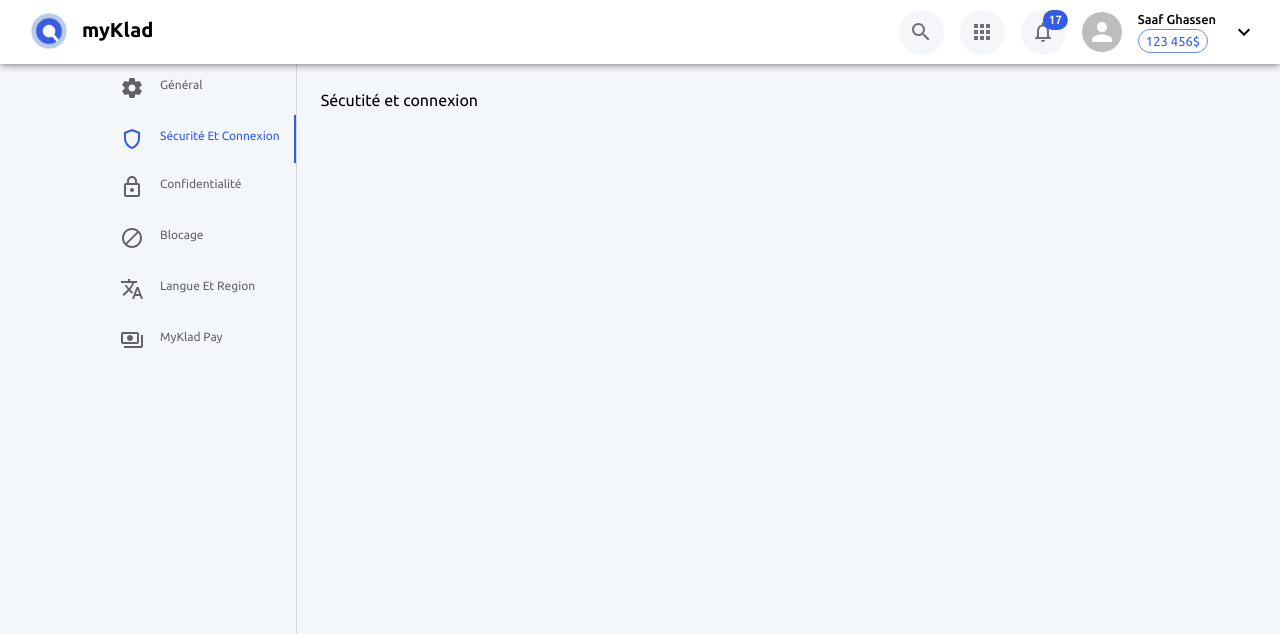
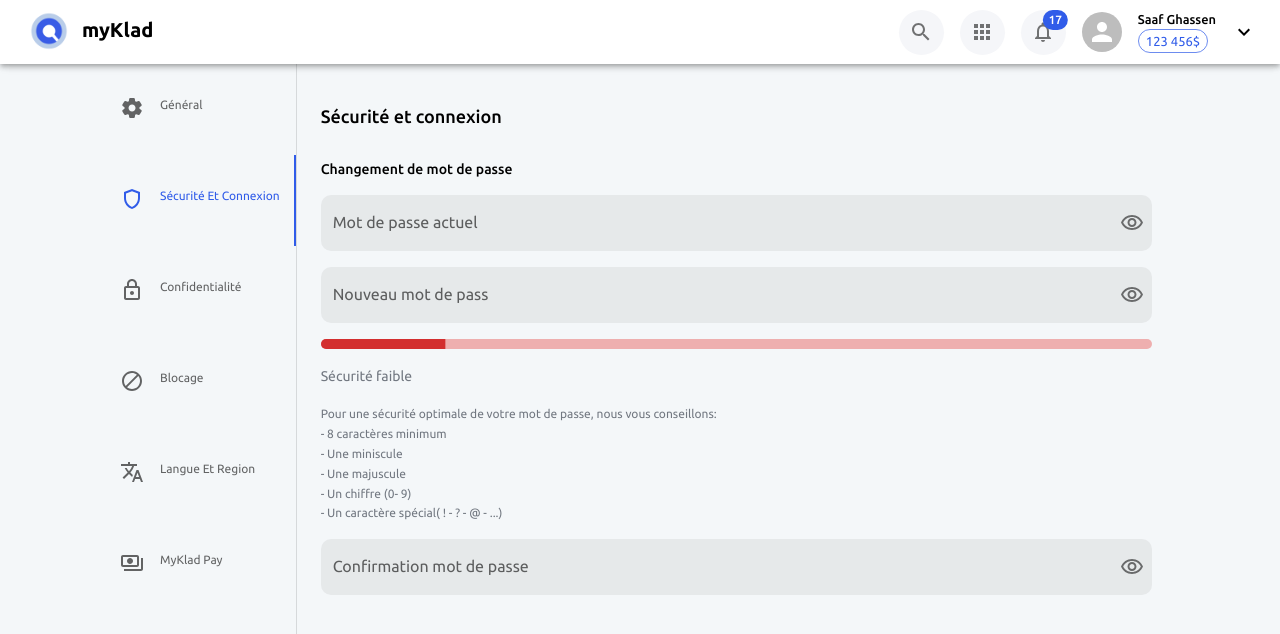
Before and after one commit to lancersEnt/MyKlad-fe, a React (Vite) app: page /settings in a window 1280 px wide. Both pictures are taken after a click on the tab "Sécurité Et Connexion". Shown: the top 634 px of the page. Built offline with nearby package versions, Linux system fonts and the light colour scheme.

Commit message:
General/security tabs

```diff
--- /dev/null
+++ b/src/components/settings/GeneralTab.tsx
@@ -0,0 +1,82 @@
+import { Box, Stack, Typography } from '@mui/material';
+import { ReactElement } from 'react';
+import CustomTextField from '../common/inputs/CustomTextField';
+
+function GeneralTab(): ReactElement {
+  return (
+    <Box>
+      <Typography
+        component="h2"
+        variant="h5"
+        fontSize={18}
+        fontWeight={500}
+        py="1rem"
+      >
+        Paramètres généraux
+      </Typography>
+      <Box>
+        <Stack spacing={2}>
+          <CustomTextField
+            fullWidth
+            InputProps={{ disableUnderline: true }}
+            variant="filled"
+            label="Prénom d'usage"
+          />
+          <CustomTextField
+            fullWidth
+            InputProps={{ disableUnderline: true }}
+            variant="filled"
+            label="Nom de famille"
+          />
+          <CustomTextField
+            fullWidth
+            InputProps={{ disableUnderline: true }}
+            variant="filled"
+            type="date"
+            defaultValue={new Date().toISOString().slice(0, 10)}
+            label="Date de naissance"
+          />
+          <CustomTextField
+            fullWidth
+            InputProps={{ disableUnderline: true }}
+            variant="filled"
+            label="Lieu de naissance"
+          />
+          <CustomTextField
+            fullWidth
+            InputProps={{ disableUnderline: true }}
+            variant="filled"
+            label="Nationalité"
+          />
+          <CustomTextField
+            fullWidth
+            InputProps={{ disableUnderline: true }}
+            variant="filled"
+            label="Addresse de domiciliation"
+          />
+          <CustomTextField
+            fullWidth
+            InputProps={{ disableUnderline: true }}
+            type="email"
+            variant="filled"
+            label="Email"
+          />
+          <CustomTextField
+            fullWidth
+            InputProps={{ disableUnderline: true }}
+            variant="filled"
+            label="Tél. Portable"
+          />
+          <CustomTextField
+            fullWidth
+            InputProps={{ disableUnderline: true }}
+            variant="filled"
+            label="Tél fixe"
+          />
+        </Stack>
+      </Box>
+    </Box>
+  );
+}
+
+export default GeneralTab;
--- /dev/null
+++ b/src/components/settings/SecurityTab.tsx
@@ -0,0 +1,146 @@
+import { MouseEvent, ReactElement, useState } from 'react';
+import {
+  Box,
+  IconButton,
+  InputAdornment,
+  Stack,
+  Typography,
+} from '@mui/material';
+
+import { styled } from '@mui/material/styles';
+import LinearProgress from '@mui/material/LinearProgress';
+
+import { VisibilityOutlined, VisibilityOffOutlined } from '@mui/icons-material';
+
+import CustomTextField from '../common/inputs/CustomTextField';
+
+const BorderLinearProgress = styled(LinearProgress)(() => ({
+  height: 10,
+  borderRadius: 5,
+}));
+
+function SecurityTab(): ReactElement {
+  const [showPassword, setShowPassword] = useState(false);
+  const handleClickShowPassword = () => setShowPassword((show) => !show);
+
+  const handleMouseDownPassword = (event: MouseEvent<HTMLButtonElement>) => {
+    event.preventDefault();
+  };
+  return (
+    <Box>
+      <Typography
+        component="h2"
+        variant="h5"
+        fontSize={18}
+        fontWeight={500}
+        py="1rem"
+      >
+        Sécurité et connexion
+      </Typography>
+      <Typography
+        component="h2"
+        variant="h5"
+        fontSize={14}
+        fontWeight={500}
+        py="1rem"
+      >
+        Changement de mot de passe
+      </Typography>
+      <Box>
+        <Stack spacing={2}>
+          <CustomTextField
+            fullWidth
+            InputProps={{
+              disableUnderline: true,
+              endAdornment: (
+                <InputAdornment position="end">
+                  <IconButton
+                    aria-label="toggle password visibility"
+                    onClick={handleClickShowPassword}
+                    onMouseDown={handleMouseDownPassword}
+                    edge="end"
+                  >
+                    {showPassword ? (
+                      <VisibilityOffOutlined />
+                    ) : (
+                      <VisibilityOutlined />
+                    )}
+                  </IconButton>
+                </InputAdornment>
+              ),
+            }}
+            variant="filled"
+            type={showPassword ? 'text' : 'password'}
+            label="Mot de passe actuel"
+          />
+          <CustomTextField
+            fullWidth
+            InputProps={{
+              disableUnderline: true,
+              endAdornment: (
+                <InputAdornment position="end">
+                  <IconButton
+                    aria-label="toggle password visibility"
+                    onClick={handleClickShowPassword}
+                    onMouseDown={handleMouseDownPassword}
+                    edge="end"
+                  >
+                    {showPassword ? (
+                      <VisibilityOffOutlined />
+                    ) : (
+                      <VisibilityOutlined />
+                    )}
+                  </IconButton>
+                </InputAdornment>
+              ),
+            }}
+            variant="filled"
+            type={showPassword ? 'text' : 'password'}
+            label="Nouveau mot de pass"
+          />
+          <BorderLinearProgress
+            color="error"
+            value={15}
+            variant="determinate"
+          />
+          <Typography variant="caption" color="secondary" fontSize={14}>
+            Sécurité faible
+          </Typography>
+          <Typography variant="caption" color="secondary">
+            Pour une sécurité optimale de votre mot de passe, nous vous
+            conseillons: <br />- 8 caractères minimum <br />- Une miniscule{' '}
+            <br />- Une majuscule <br />- Un chiffre (0- 9) <br />- Un caractère
+            spécial( ! - ? - @ - ...)
+          </Typography>
+          <CustomTextField
+            fullWidth
+            InputProps={{
+              disableUnderline: true,
+              endAdornment: (
+                <InputAdornment position="end">
+                  <IconButton
+                    aria-label="toggle password visibility"
+                    onClick={handleClickShowPassword}
+                    onMouseDown={handleMouseDownPassword}
+                    edge="end"
+                  >
+                    {showPassword ? (
+                      <VisibilityOffOutlined />
+                    ) : (
+                      <VisibilityOutlined />
+                    )}
+                  </IconButton>
+                </InputAdornment>
+              ),
+            }}
+            variant="filled"
+            type={showPassword ? 'text' : 'password'}
+            label="Confirmation mot de passe"
+          />
+        </Stack>
+      </Box>
+    </Box>
+  );
+}
+
+export default SecurityTab;
--- a/src/layouts/SettingsLayout.tsx
+++ b/src/layouts/SettingsLayout.tsx
@@ -14,7 +14,7 @@ function LoggedInLayout() {
         <Box>
           <DrawerHeader />
         </Box>
-        <Container maxWidth={false}>{outlet}</Container>
+        <Container sx={{ px: 0 }}>{outlet}</Container>
       </Box>
     </Box>
   );
--- a/src/pages/Settings.tsx
+++ b/src/pages/Settings.tsx
@@ -9,6 +9,8 @@ import ConfidentialityIcon from '@mui/icons-material/LockOutlined';
 import BlockIcon from '@mui/icons-material/BlockOutlined';
 import LanguageIcon from '@mui/icons-material/TranslateOutlined';
 import PaymentsIcon from '@mui/icons-material/PaymentsOutlined';
+import GeneralTab from '../components/settings/GeneralTab';
+import SecurityTab from '../components/settings/SecurityTab';
 
 interface TabPanelProps {
   children?: React.ReactNode;
@@ -21,6 +23,7 @@ function TabPanel(props: TabPanelProps) {
 
   return (
     <div
+      style={{ flex: 1 }}
       role="tabpanel"
       hidden={value !== index}
       id={`vertical-tabpanel-${index}`}
@@ -71,131 +74,167 @@ function Settings(): ReactElement {
         }}
       >
         <Tab
+          sx={{ py: 4, display: 'block', alignItems: 'start' }}
           label={
-            <Grid container spacing={2}>
+            <Box>
+              <GeneralSettingsIcon
+                sx={{ display: { xs: 'block', sm: 'block', md: 'none' } }}
+              />
+              <Grid
+                container
+                spacing={2}
+                display={{ xs: 'none', sm: 'none', md: 'flex' }}
+              >
                 <Grid item>
                   <GeneralSettingsIcon />
                 </Grid>
                 <Grid item>
-                <Typography
-                  fontSize={12}
-                  textTransform="capitalize"
-                  display={{ xs: 'none', sm: 'none', md: 'block' }}
-                >
+                  <Typography fontSize={12} textTransform="capitalize">
                     Général
                   </Typography>
                 </Grid>
               </Grid>
+            </Box>
           }
           wrapped
           {...a11yProps(0)}
         />
         <Tab
+          sx={{ py: 4, display: 'block', alignItems: 'start' }}
           label={
-            <Grid container spacing={2}>
-              <Grid item sx={{ display: 'flex', alignContent: 'center' }}>
+            <Box>
+              <SecurityIcon
+                sx={{ display: { xs: 'block', sm: 'block', md: 'none' } }}
+              />
+              <Grid
+                container
+                spacing={2}
+                display={{ xs: 'none', sm: 'none', md: 'flex' }}
+              >
+                <Grid item>
                   <SecurityIcon />
                 </Grid>
-              <Grid item display={{ xs: 'none', sm: 'none', md: 'flex' }}>
-                <Typography
-                  fontSize={12}
-                  textTransform="capitalize"
-                  display={{ xs: 'none', sm: 'none', md: 'block' }}
-                >
+                <Grid item>
+                  <Typography fontSize={12} textTransform="capitalize">
                     Sécurité et connexion
                   </Typography>
                 </Grid>
               </Grid>
+            </Box>
           }
           wrapped
           {...a11yProps(1)}
         />
         <Tab
+          sx={{ py: 4, display: 'block', alignItems: 'start' }}
           label={
-            <Grid container spacing={2}>
+            <Box>
+              <ConfidentialityIcon
+                sx={{ display: { xs: 'block', sm: 'block', md: 'none' } }}
+              />
+              <Grid
+                container
+                spacing={2}
+                display={{ xs: 'none', sm: 'none', md: 'flex' }}
+              >
                 <Grid item>
                   <ConfidentialityIcon />
                 </Grid>
                 <Grid item>
-                <Typography
-                  fontSize={12}
-                  textTransform="capitalize"
-                  display={{ xs: 'none', sm: 'none', md: 'block' }}
-                >
+                  <Typography fontSize={12} textTransform="capitalize">
                     Confidentialité
                   </Typography>
                 </Grid>
               </Grid>
+            </Box>
           }
           wrapped
           {...a11yProps(2)}
         />
         <Tab
+          sx={{ py: 4, display: 'block', alignItems: 'start' }}
           label={
-            <Grid container spacing={2}>
+            <Box>
+              <BlockIcon
+                sx={{ display: { xs: 'block', sm: 'block', md: 'none' } }}
+              />
+              <Grid
+                container
+                spacing={2}
+                display={{ xs: 'none', sm: 'none', md: 'flex' }}
+              >
                 <Grid item>
                   <BlockIcon />
                 </Grid>
                 <Grid item>
-                <Typography
-                  fontSize={12}
-                  textTransform="capitalize"
-                  display={{ xs: 'none', sm: 'none', md: 'block' }}
-                >
+                  <Typography fontSize={12} textTransform="capitalize">
                     Blocage
                   </Typography>
                 </Grid>
               </Grid>
+            </Box>
           }
           wrapped
           {...a11yProps(3)}
         />
         <Tab
+          sx={{ py: 4, display: 'block', alignItems: 'start' }}
           label={
-            <Grid container spacing={2}>
+            <Box>
+              <LanguageIcon
+                sx={{ display: { xs: 'block', sm: 'block', md: 'none' } }}
+              />
+              <Grid
+                container
+                spacing={2}
+                display={{ xs: 'none', sm: 'none', md: 'flex' }}
+              >
                 <Grid item>
                   <LanguageIcon />
                 </Grid>
                 <Grid item>
-                <Typography
-                  fontSize={12}
-                  textTransform="capitalize"
-                  display={{ xs: 'none', sm: 'none', md: 'block' }}
-                >
+                  <Typography fontSize={12} textTransform="capitalize">
                     Langue et region
                   </Typography>
                 </Grid>
               </Grid>
+            </Box>
           }
           wrapped
           {...a11yProps(4)}
         />
         <Tab
+          sx={{ py: 4, display: 'block', alignItems: 'start' }}
           label={
-            <Grid container spacing={2}>
+            <Box>
+              <PaymentsIcon
+                sx={{ display: { xs: 'flex', sm: 'flex', md: 'none' } }}
+              />
+              <Grid
+                container
+                spacing={2}
+                display={{ xs: 'none', sm: 'none', md: 'flex' }}
+              >
                 <Grid item>
                   <PaymentsIcon />
                 </Grid>
                 <Grid item>
-                <Typography
-                  fontSize={12}
-                  textTransform="capitalize"
-                  display={{ xs: 'none', sm: 'none', md: 'block' }}
-                >
+                  <Typography fontSize={12} textTransform="capitalize">
                     MyKlad Pay
                   </Typography>
                 </Grid>
               </Grid>
+            </Box>
           }
           wrapped
           {...a11yProps(5)}
         />
       </Tabs>
       <TabPanel value={value} index={0}>
-        Général
+        <GeneralTab />
       </TabPanel>
       <TabPanel value={value} index={1}>
-        Sécutité et connexion
+        <SecurityTab />
       </TabPanel>
       <TabPanel value={value} index={2}>
         Confidentialité
```
Lines whose indentation alone changed are shown as unchanged.
